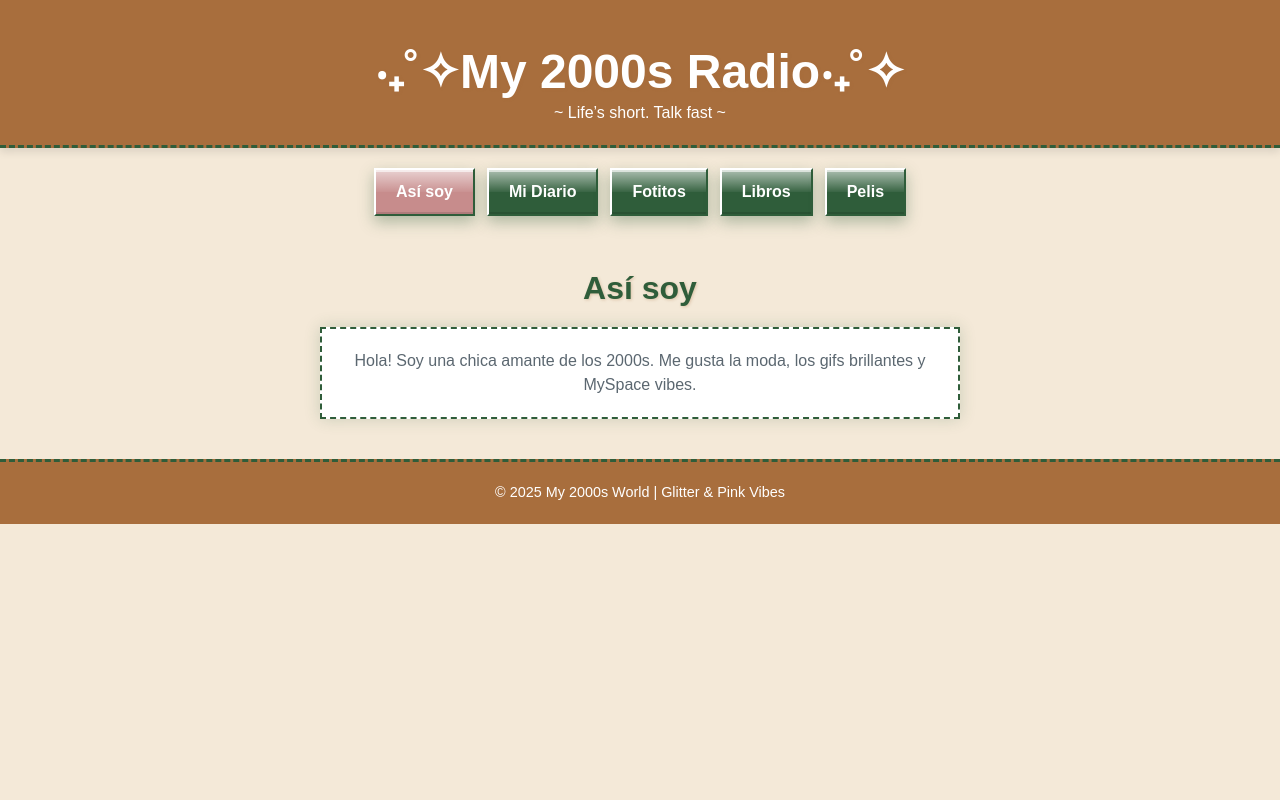
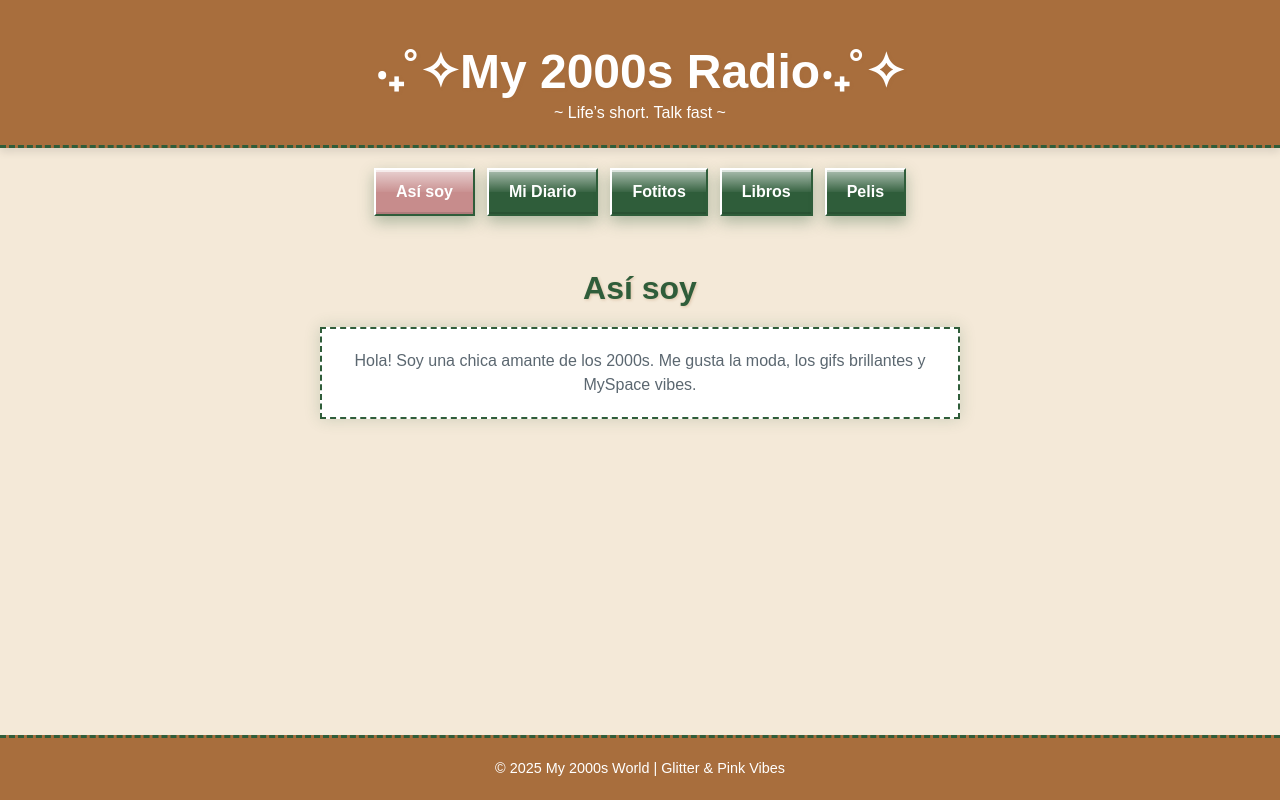
Before and after one commit to jbeiran/myradio-fe, a Next.js app: page / in a window 1280 px wide. Built offline with nearby package versions, Linux system fonts and the light colour scheme; a web font is replaced by a local one.

Commit message:
feat: create HomePage component and integrate it into the main layout

```diff
--- a/src/app/page.tsx
+++ b/src/app/page.tsx
@@ -1,39 +1,10 @@
+import HomePage from "@/pages-components/Home";
 import { MainTemplate } from "@/templates/MainTemplate";
-import { Box, Container, Heading, Text } from "@chakra-ui/react";
 
 export default function Home() {
   return (
     <MainTemplate>
-      <Box as="section" id="about" py={10} textAlign="center">
-        <Heading
-          as="h2"
-          color="brand.evergreen"
-          fontSize="2em"
-          mb={5}
-          textShadow="1px 1px 3px rgba(168,110,61,0.3)"
-        >
-          Así soy
-        </Heading>
-
-        <Container
-          maxW="640px"
-          bg="white"
-          border="2px dashed"
-          borderColor="brand.evergreen"
-          boxShadow="0 0 15px rgba(47,93,58,0.2)"
-          transition="all 0.3s cubic-bezier(0.4,0,0.2,1)"
-          _hover={{
-            transform: "scale(1.03)",
-            boxShadow: "0 0 20px rgba(200,140,140,0.4)",
-          }}
-          p={5}
-        >
-          <Text>
-            Hola! Soy una chica amante de los 2000s. Me gusta la moda, los gifs
-            brillantes y MySpace vibes.
-          </Text>
-        </Container>
-      </Box>
+      <HomePage />
     </MainTemplate>
   );
 }
--- a/src/pages-components/Home/index.tsx
+++ b/src/pages-components/Home/index.tsx
@@ -0,0 +1,39 @@
+import React, { FC } from "react";
+import { Box, Container, Heading, Text } from "@chakra-ui/react";
+
+const HomePage: FC = () => {
+  return (
+    <Box as="section" id="about" py={10} textAlign="center">
+      <Heading
+        as="h2"
+        color="brand.evergreen"
+        fontSize="2em"
+        mb={5}
+        textShadow="1px 1px 3px rgba(168,110,61,0.3)"
+      >
+        Así soy
+      </Heading>
+
+      <Container
+        maxW="640px"
+        bg="white"
+        border="2px dashed"
+        borderColor="brand.evergreen"
+        boxShadow="0 0 15px rgba(47,93,58,0.2)"
+        transition="all 0.3s cubic-bezier(0.4,0,0.2,1)"
+        _hover={{
+          transform: "scale(1.03)",
+          boxShadow: "0 0 20px rgba(200,140,140,0.4)",
+        }}
+        p={5}
+      >
+        <Text>
+          Hola! Soy una chica amante de los 2000s. Me gusta la moda, los gifs
+          brillantes y MySpace vibes.
+        </Text>
+      </Container>
+    </Box>
+  );
+};
+
+export default HomePage;
--- a/src/templates/MainTemplate.tsx
+++ b/src/templates/MainTemplate.tsx
@@ -1,9 +1,8 @@
-import { Box } from "@chakra-ui/react";
+import { Box, Flex } from "@chakra-ui/react";
 import React from "react";
 
 import Header from "@/components/NavBar/Header";
 import Nav from "@/components/NavBar/Nav";
-
 import Footer from "@/components/Footer";
 
 type MainTemplateProps = { children: React.ReactNode };
@@ -11,11 +10,13 @@ type MainTemplateProps = { children: React.ReactNode };
 export const MainTemplate = (props: MainTemplateProps) => {
   const { children } = props;
   return (
-    <Box>
+    <Flex direction="column" minH="100vh">
       <Header />
       <Nav />
-      <main style={{ paddingTop: "5px" }}>{children}</main>
+      <Box as="main" flex="1" pt="5px">
+        {children}
+      </Box>
       <Footer />
-    </Box>
+    </Flex>
   );
 };
```
